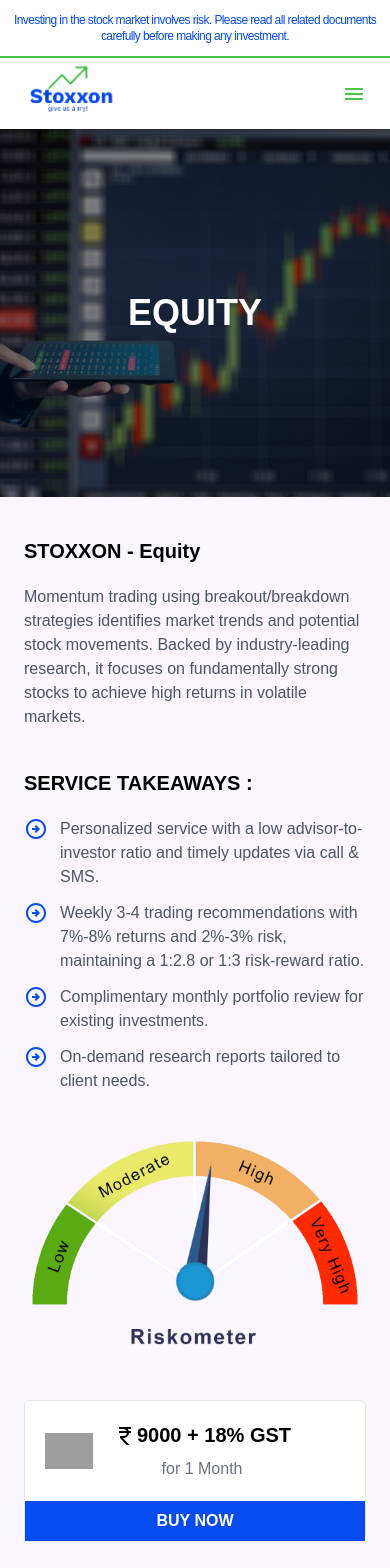
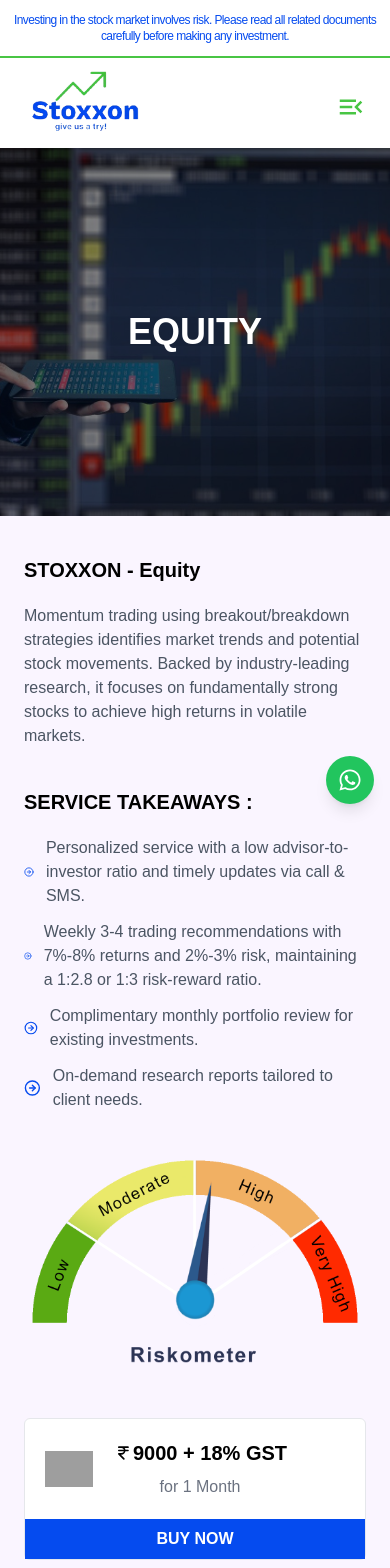
Before and after one commit to Coader-Sasmi/stoxxon, a Next.js app: page /equity in a window 390 px wide. Shown: the top 1568 px of the page. Built offline with nearby package versions, Linux system fonts and the light colour scheme; grey boxes are pictures that could not be loaded.

Commit message:
unwanted things are removed

```diff
--- a/package.json
+++ b/package.json
@@ -19,8 +19,7 @@
     "next": "15.0.3",
     "react": "^18.3.1",
     "react-dom": "^18.3.1",
-    "react-lottie": "^1.2.7",
-    "sweetalert2": "^11.14.5",
+    "react-icons": "^5.4.0",
     "yup": "^1.4.0"
   },
   "devDependencies": {
--- /dev/null
+++ b/src/app/core/index.ts
@@ -0,0 +1 @@
+export { default as CustomDrawer } from "./CustomDrawer";
--- a/src/app/derivatives/page.tsx
+++ b/src/app/derivatives/page.tsx
@@ -1,7 +1,7 @@
 "use client";
 /* eslint-disable @next/next/no-img-element */
 import { HeroSec } from "@/components";
-import { ArrowRight } from "@mui/icons-material";
+import { FaCaretRight } from "react-icons/fa";
 import PublicLayout from "../layouts";
 
 export default function Page() {
@@ -140,7 +140,7 @@
               <div className="lg:h-48 flex flex-col gap-1 pt-2 text-gray-500">
                 {item.description?.map((newElm, i: number) => (
                   <p key={i} className="flex gap-1 ">
-                    <ArrowRight className="text-2xl text-gray-950" />
+                    <FaCaretRight className="text-2xl text-gray-950" />
                     <span>{newElm?.title}</span>
                   </p>
                 ))}
--- a/src/app/equity/page.tsx
+++ b/src/app/equity/page.tsx
@@ -1,10 +1,8 @@
 "use client";
 /* eslint-disable @next/next/no-img-element */
 import { HeroSec } from "@/components";
-import {
-  ArrowCircleRightOutlined,
-  CurrencyRupeeOutlined,
-} from "@mui/icons-material";
+import { FiArrowRightCircle } from "react-icons/fi";
+import { TbCurrencyRupee } from "react-icons/tb";
 import PublicLayout from "../layouts";
 
 export default function Page() {
@@ -53,8 +51,8 @@
             <div className="flex flex-col gap-3">
               {service_Arr?.map((curElm) => (
                 <div key={curElm?._id}>
-                  <p className="text-gray-600 flex items-start gap-3">
-                    <ArrowCircleRightOutlined className="text-primary" />
+                  <p className="text-gray-600 flex items-center gap-3">
+                    <FiArrowRightCircle className="text-primary text-xl" />
                     {curElm?.service}
                   </p>
                 </div>
@@ -74,8 +72,8 @@
               <div className="flex items-center gap-5 p-5">
                 <img src="./stock.png" className="md:w-20 w-12" />
                 <div className="flex flex-col gap-2 ">
-                  <p className="text-xl font-semibold">
-                    <CurrencyRupeeOutlined />
+                  <p className="text-xl font-semibold flex items-center">
+                    <TbCurrencyRupee />
                     <span>{curElm?.price} + 18% GST</span>
                   </p>
                   <p className="text-center text-gray-500">
--- a/src/app/layouts/Navbar.tsx
+++ b/src/app/layouts/Navbar.tsx
@@ -1,13 +1,15 @@
 "use client";
 /* eslint-disable @next/next/no-img-element */
 
-import { ChevronRight } from "@mui/icons-material";
 import Link from "next/link";
 import { useEffect, useState } from "react";
+import { FaAngleRight } from "react-icons/fa";
+import { MdMenuOpen } from "react-icons/md";
 import ResponsiveNav from "./ResponsiveNav";
 
 export default function Navbar() {
   const [color, SetColor] = useState(false);
+  const [openDrawer, setOpenDrawer] = useState(false);
 
   useEffect(() => {
     const changeColor = () => {
@@ -27,12 +29,13 @@
         color ? "shadow-sm" : ""
       }`}
     >
+      <ResponsiveNav openDrawer={openDrawer} setOpenDrawer={setOpenDrawer} />
       <p className="text-primary text-center w-full md:text-sm text-xs md:tracking-wider tracking-tighter py-3 border-b-2 border-secondary">
         Investing in the stock market involves risk. Please read all related
         documents carefully before making any investment.
       </p>
-      <section className="main-container hidden items-center justify-between pt-2 lg:flex ">
-        <aside className="w-1/4">
+      <section className="main-container w-full flex items-center justify-between pt-2 ">
+        <aside className="lg:w-1/4 w-full flex justify-between items-center">
           <Link href="/">
             <img
               src="logo.png"
@@ -40,8 +43,11 @@
               className="h-[5.1rem] w-auto cursor-pointer"
             />
           </Link>
+          <div className="text-secondary text-3xl lg:hidden block">
+            <MdMenuOpen onClick={() => setOpenDrawer(true)} />
+          </div>
         </aside>
-        <aside className="w-1/2 flex justify-center gap-4 md:gap-6 tracking-wider font-semibold">
+        <aside className="hidden w-1/2 lg:flex justify-center gap-4 md:gap-6 tracking-wider font-semibold">
           <Link href="/">
             <h6 className="transition-color duration-150 ease-in-out hover:text-primary">
               Home
@@ -61,13 +67,13 @@
             <div className="absolute bg-white hidden group-hover:block px-5 rounded-md border">
               <Link href="/equity">
                 <h6 className="transition-color duration-150 ease-in-out hover:text-secondary py-3 flex items-center">
-                  <ChevronRight />
+                  <FaAngleRight />
                   <span>Equity</span>
                 </h6>
               </Link>
               <Link href="/derivatives">
                 <h6 className="transition-color duration-150 ease-in-out hover:text-secondary pb-3 flex items-center">
-                  <ChevronRight />
+                  <FaAngleRight />
                   <span>Derivatives</span>
                 </h6>
               </Link>
@@ -79,7 +85,7 @@
             </h6>
           </Link>
         </aside>
-        <aside className="flex w-1/4 items-center justify-end gap-1 ">
+        <aside className="hidden lg:flex w-1/4 items-center justify-end gap-1 ">
           <div>
             <Link href="/#contact">
               <h6 className="border-2 border-primary px-4 hover:bg-primary hover:text-white common-transition font-semibold py-1 rounded-md">
@@ -89,7 +95,8 @@
           </div>
         </aside>
       </section>
-      <ResponsiveNav />
+
+      {/* <ResponsiveNav /> */}
     </nav>
   );
 }
--- a/src/app/layouts/ResponsiveNav.tsx
+++ b/src/app/layouts/ResponsiveNav.tsx
@@ -1,32 +1,34 @@
 "use client";
 /* eslint-disable @next/next/no-img-element */
 
-import { ChevronRight, Close, Menu } from "@mui/icons-material";
-import { Collapse } from "@mui/material";
 import Link from "next/link";
-import { useState } from "react";
+import { Dispatch, SetStateAction, useState } from "react";
+import { FaAngleRight } from "react-icons/fa";
+import { RxCross2 } from "react-icons/rx";
+import { CustomDrawer } from "../core";
 
-export default function ResponsiveNav() {
-  const [open, setOpen] = useState(false);
+type ResponsiveProps = {
+  openDrawer: boolean;
+  setOpenDrawer: Dispatch<SetStateAction<boolean>>;
+};
+
+export default function ResponsiveNav({
+  openDrawer,
+  setOpenDrawer,
+}: ResponsiveProps) {
   const [serviceMore, setServiceMore] = useState(false);
   return (
-    <section className="main-container block lg:hidden py-1 relative z-[9000] ">
-      <div className="flex justify-between items-center">
-        <Link href="/" className="">
-          <img src="logo.png" alt="logo" className="md:w-[20%] w-[30%]" />
-        </Link>
-
-        <span className="" onClick={() => setOpen(!open)}>
-          {open ? (
-            <Close className="text-secondary text-3xl" />
-          ) : (
-            <Menu className="text-secondary text-3xl" />
-          )}
-        </span>
-      </div>
-
-      <Collapse in={open} timeout="auto" unmountOnExit>
-        <section className="flex flex-col gap-2 absolute bg-white w-full p-5 left-0 border-b shadow-sm ">
+    <CustomDrawer
+      open={openDrawer}
+      onClose={() => setOpenDrawer(false)}
+      anchor="right"
+      drawerStyle="w-[60vw] md:w-[50vw] h-screen "
+    >
+      <section className="p-5">
+        <div className="flex justify-end items-end text-2xl">
+          <RxCross2 onClick={() => setOpenDrawer(false)} />
+        </div>
+        <section className="flex flex-col gap-2 w-full">
           <Link href="/#about">
             <h6 className="hover:text-secondary common-transition text-sm">
               About
@@ -44,13 +46,13 @@
           <div className={`${serviceMore ? "hidden" : "block pl-2"}`}>
             <Link href="/equity">
               <h6 className="transition-color text-sm duration-150 ease-in-out hover:text-secondary py-2 flex items-center">
-                <ChevronRight />
+                <FaAngleRight />
                 <span>Equity</span>
               </h6>
             </Link>
             <Link href="/derivatives">
               <h6 className="transition-color text-sm duration-150 ease-in-out hover:text-secondary pb-3 flex items-center">
-                <ChevronRight />
+                <FaAngleRight />
                 <span>Derivatives</span>
               </h6>
             </Link>
@@ -68,7 +70,7 @@
             </Link>
           </div>
         </section>
-      </Collapse>
-    </section>
+      </section>
+    </CustomDrawer>
   );
 }
--- a/src/app/layouts/index.tsx
+++ b/src/app/layouts/index.tsx
@@ -1,5 +1,7 @@
 /* eslint-disable @next/next/no-img-element */
 import Head from "next/head";
+import Link from "next/link";
+import { FaWhatsapp } from "react-icons/fa";
 import Footer from "./Footer";
 import Navbar from "./Navbar";
 
@@ -18,7 +20,7 @@
   return (
     <>
       <Head>
-        <meta property="og:url" content="https://stoxxon.vercel.app/" />
+        <meta property="og:url" content="https://www.stoxxon.com/" />
         <meta property="og:type" content="website" />
         <title>{title}</title>
         <meta name="description" content={description} />
@@ -26,6 +28,14 @@
       </Head>
       <main>
         <Navbar />
+        <Link
+          href="https://api.whatsapp.com/send?phone=919632445616"
+          target="_blank"
+          rel="noopener noreferrer"
+          className="fixed bottom-10 right-4 z-50 flex items-center justify-center w-12 h-12 bg-green-500 rounded-full shadow-lg hover:bg-green-600 transition"
+        >
+          <FaWhatsapp className="text-white w-6 h-6" />
+        </Link>
         {children}
         <Footer />
       </main>
--- a/src/components/About.tsx
+++ b/src/components/About.tsx
@@ -53,7 +53,7 @@
 export default function About() {
   return (
     <aside
-      className="main-container md:py-24 py-20 w-full scroll-mt-12 lg:px-48"
+      className="main-container md:py-24 py-20 w-full scroll-mt-16 lg:px-48"
       id="about"
     >
       <section className="flex md:flex-row flex-col items-center gap-5 mb-20">
--- a/src/components/TopServices.tsx
+++ b/src/components/TopServices.tsx
@@ -26,7 +26,7 @@
       },
     ],
     started: "Get started",
-    path:"/equity"
+    path: "/equity",
   },
   {
     _id: "2",
@@ -49,7 +49,7 @@
       },
     ],
     started: "Get started",
-     path:"/derivatives"
+    path: "/derivatives",
   },
 
   {
@@ -73,13 +73,13 @@
       },
     ],
     started: "Get started",
-     path:"/derivatives"
+    path: "/derivatives",
   },
 ];
 export default function TopServices() {
   return (
     <section
-      className="main-container md:py-20 py-28 scroll-mt-4"
+      className="main-container md:py-20 py-28 scroll-mt-14"
       id="services"
     >
       <div className="flex flex-col md:gap-10 gap-5 justify-center items-center w-full">
```
Also changed, not shown: src/app/core/CustomDrawer.tsx (added, +87 -0 lines), src/app/layouts/Footer.tsx (+12 -19 lines), 1 other file (tests, documents, lock files or other folders).
